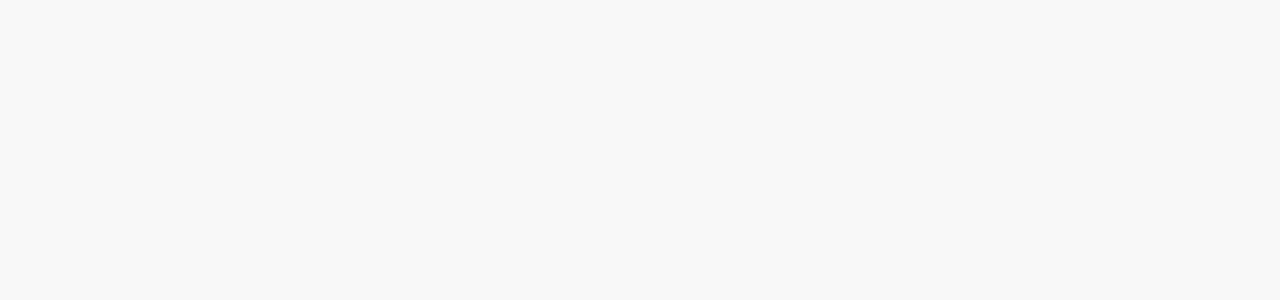
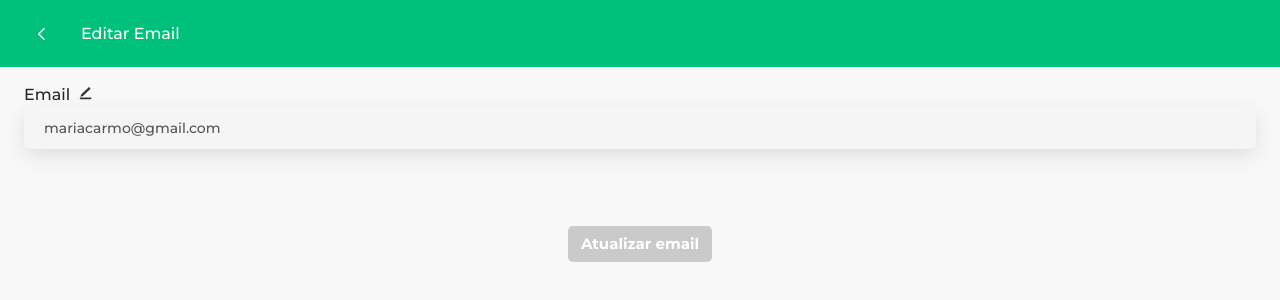
Before and after one commit to DinaX02/Boomerang, a React (Create React App) app: page /edit-email-page in a window 1280 px wide. Before the commit this address had no page. Shown: the top 300 px of the page. Built offline with nearby package versions, Linux system fonts and the light colour scheme.

Commit message:
implementacao definicoes perfil e outros ajustes

```diff
--- a/src/App.js
+++ b/src/App.js
@@ -9,7 +9,7 @@ import ProgressPublish3 from "./components/ProgressPublish/ProgressPublish3";
 import ProgressPublish4 from "./components/ProgressPublish/ProgressPublish4";
 import ProgressPublish5 from "./components/ProgressPublish/ProgressPublish5";
 import Notifications from "./pages/Notifications";
-import EditProfile from "./pages/EditProfile";
+import Settings from "./pages/Settings";
 import OnBoarding from "./pages/OnBoarding";
 import RentDate from "./pages/RentDate";
 import SignUpPage from "./pages/SignUpPage";
@@ -32,6 +32,8 @@ import RecompensasParaAddAmigos from "./pages/RecompensasParaAddAmigos";
 import ConvidarAmigosPage from "./pages/ConvidarAmigosPage";
 import AvaliarAluguerPage from "./pages/AvaliarAluguerPage";
 import VerTudo from "./pages/VerTudo";
+import EditProfile from "./pages/EditProfile";
+import EditEmail from "./pages/EditEmail";
 
 function App() {
 
@@ -50,7 +52,9 @@ function App() {
         <Route path="/article/:id" element={<ArticlePage/>}></Route>
         <Route path="/chat" element={<Chat/>}></Route>
         <Route path="/results" element={<Results />} />
+        <Route path="/settings-page" element={<Settings/>}></Route>
         <Route path="/edit-profile-page" element={<EditProfile/>}></Route>
+        <Route path="/edit-email-page" element={<EditEmail/>}></Route>
         <Route path="/progressPublish-2" element={<ProgressPublish2/>}></Route>
         <Route path="/progressPublish-3" element={<ProgressPublish3/>}></Route>
         <Route path="/progressPublish-4" element={<ProgressPublish4/>}></Route>
--- a/src/components/PreviewValorTotal.js
+++ b/src/components/PreviewValorTotal.js
@@ -101,7 +101,7 @@ const PreviewValorTotal = (props) => {
                             <p style={{ margin: "2px 0px", fontWeight: "bold" }}>Extras</p>
                         </div>
                         {props.OpExtras.map((option) => (
-                                <p style={{ margin: "0"}} className='detalhe'>•{"\u00A0\u00A0\u00A0"}{option}</p>
+                                <p style={{ margin: "0"}} className='detalhe'>•{"\u00A0\u00A0"}{option}</p>
                         ))}
                     </TextInner>
                     <PriceInner>
--- a/src/pages/ConvidarAmigosPage.js
+++ b/src/pages/ConvidarAmigosPage.js
@@ -113,7 +113,7 @@ const ConvidarAmigosPage = () => {
         </p>
 
         <ContainerAddAmigos>
-          <p className="tituloGreenContainer">Partilha o Código Qr</p>
+          <p className="tituloGreenContainer">Partilha o Código QR</p>
           <p className="paraghContainerGreen">
             Partilha com os teus amigos e ajuda a fazer crescer a comunidade
             Boomerang!
--- /dev/null
+++ b/src/pages/EditEmail.js
@@ -0,0 +1,179 @@
+import React, { useState } from 'react';
+import { useNavigate } from 'react-router-dom';
+import styled from "styled-components";
+import Button from '../components/Button';
+import EditarInputIcon from '../assets/icons/editarInput.svg';
+import Header from '../components/Header/Header';
+import Modal from '../components/Modal';
+import Input from '../components/Input';
+
+const EditEmail = () => {
+  const [username, setUsername] = useState("mariacarmo@gmail.com");
+  const [disableUsername, setDisableUsername] = useState(true);
+  const [disableBtn, setDisableBtn] = useState(true);
+  const [fecharModal, setFecharModal] = useState(true);
+  const [alert, setAlert] = useState(false);
+  const navigate = useNavigate();
+
+  const handleClick = () => {
+    navigate('/settings-page');
+  };
+
+  const handleSubmit = (e) => {
+    e.preventDefault();
+  };
+
+  const handleEditUsernameInput = () => {
+    setDisableUsername(false);
+    setDisableBtn(false);
+    setAlert(true);
+  }
+
+
+  const alertHandler = () => {
+    alert ? setFecharModal(false) : navigate(-1);
+  }
+
+  return (
+    <>
+      <Header name="Editar Email" alertHandler={alertHandler} />
+      <EditProfileStyle>
+        <form onSubmit={handleSubmit}>
+
+          <div className='inputsContainer'>
+            <div className='inputContainer'>
+              <div className='inputTitleContainer'>
+                <label htmlFor="username" className='inputTitle'>
+                  Email
+                  <img className="editarInputIcon" src={EditarInputIcon} alt="icon_editar_input" onClick={handleEditUsernameInput} />
+                </label>
+              </div>
+              <Input
+                obrigatorio={true}
+                placeholder=""
+                value={username}
+                onChange={(e) => setUsername(e.target.value)}
+                disabled={disableUsername}
+              />
+            </div>
+
+
+          </div>
+          <div className='btnAtualizarDados'>
+            <Button
+              onClick={handleClick}
+              text="Atualizar email"
+              disable={disableBtn}></Button>
+          </div>
+        </form>
+        <Modal
+          fecharModal={fecharModal}
+          setFecharModal={setFecharModal}
+          alert={alert}
+          message="Se retrocederes agora, vais perder todas as alterações que efetuaste. Descartar edições?"
+        />
+      </EditProfileStyle>
+    </>
+  )
+}
+
+const EditProfileStyle = styled.div`
+          /* padding: 0 24px; */
+          margin: auto;
+          /* display: flex; */
+          /* max-width: 600px; */
+
+        .imagemPerfil {
+          width: 84px;
+          height: 84px;
+          object-fit: cover;
+          border-radius: 50%;
+          // border: 2px solid #343541;
+}
+
+        .containerUserEdit {
+          text-align: center;
+        margin-top: 48px;
+}
+
+        .containerUserEditContent {
+          display: inline-block;
+        position: relative;
+}
+        .editarPerfilIcon {
+          position: absolute;
+        right: 0;
+        width: 18px;
+
+}
+
+        .input {
+        padding: 0.5rem;
+        box-shadow: 0 7px 20px rgba(0, 0, 0, 0.1);
+        border-radius: 5px;
+        outline: none;
+        border: none;
+        font-family: Montserrat;
+        font-size: 14px;
+        width: 100%;
+ }
+        .inputTitle {
+          font-size: 13px;
+        font-weight: 500;
+ }
+        .inputTitleContainer {
+          padding: 0 24px;
+          margin-top: 1rem;
+          display: block;
+        }
+
+        .editarInputIcon{
+          position: relative;
+          bottom: 3px;
+          margin-left: 9px;
+        }
+
+        .inputsContainer {
+          display: flex;
+        flex-wrap: wrap;
+        // width: calc(100% - 48px);
+        width: 100%;
+        position: relative;
+        left: 50%;
+        transform: translateX(-50%);
+ }
+
+        .inputContainer {
+          width: 100%;
+ }
+
+        .btnAtualizarDados {
+          margin-top: 48px;
+          display: flex;
+          justify-content: center;
+          align-items: center;
+ }
+        .biografiaInput {
+          border: none;
+          width: calc(100% - 48px);
+          margin-left: 24px;
+          font-size: 14px;
+          padding-bottom: 0.5rem;
+      }
+      .countCharBiografia{
+        font-size: 12px;
+        color: #888;
+        margin-left: 9px;
+      }
+
+      @media only screen and (min-width: 600px) {
+        .input {
+          font-size: 17px;
+        }
+          .inputTitle {
+            font-size: 16px;
+        }
+      }
+`
+
+export default EditEmail
--- a/src/pages/EditProfile.js
+++ b/src/pages/EditProfile.js
@@ -10,10 +10,8 @@ import Modal from '../components/Modal';
 import Input from '../components/Input';
 
 const EditProfile = () => {
-  const [email, setEmail] = useState("mariacarmo1985@gmail.com");
   const [username, setUsername] = useState("mariacarmo");
   const [password, setPassword] = useState("password_atual");
-  const [disableEmail, setDisableEmail] = useState(true);
   const [disableUsername, setDisableUsername] = useState(true);
   const [disableBiografia, setDisableBiografia] = useState(true);
   const [disablePassword, setDisablePassword] = useState(true);
@@ -35,7 +33,7 @@ const EditProfile = () => {
   }
 
   const handleClick = () => {
-    navigate('/profile-page');
+    navigate('/settings-page');
   };
 
   const handleSubmit = (e) => {
@@ -56,16 +54,11 @@ const EditProfile = () => {
         className='imagemPerfil'
         src={firstImage ? URL.createObjectURL(firstImage) : UserUnknownIcon}
         alt="imagem de perfil"
-        style={!firstImage ? null : { border: '1px solid #343541' }}
+        style={{ border: '1px solid #343541' }}
       />
     );
   };
 
-  const handleEditEmailInput = () => {
-    setDisableEmail(false);
-    setDisableBtn(false);
-    setAlert(true);
-  }
   const handleEditUsernameInput = () => {
     setDisableUsername(false);
     setDisableBtn(false);
@@ -114,31 +107,6 @@ const EditProfile = () => {
           <div className='inputsContainer'>
             <div className='inputContainer'>
               <div className='inputTitleContainer'>
-                <label htmlFor="email" className='inputTitle'>
-                  E-mail
-                  <img className="editarInputIcon" src={EditarInputIcon} alt="icon_editar_input" onClick={handleEditEmailInput} />
-                </label>
-              </div>
-              {/* <input
-                className="input"
-                type="text"
-                id="email"
-                value={email}
-                onChange={(e) => setEmail(e.target.value)}
-                disabled={disableEmail}
-              /> */}
-              <Input
-                obrigatorio={true}
-                placeholder=""
-                value={email}
-                onChange={(e) => setEmail(e.target.value)}
-                disabled={disableEmail}
-              />
-            </div>
-
-
-            <div className='inputContainer'>
-              <div className='inputTitleContainer'>
                 <label htmlFor="username" className='inputTitle'>
                   Nome de utilizador
                   <img className="editarInputIcon" src={EditarInputIcon} alt="icon_editar_input" onClick={handleEditUsernameInput} />
@@ -161,7 +129,7 @@ const EditProfile = () => {
               />
             </div>
             <div className='inputContainer'>
-              <div className='inputTitleContainer'>
+              <div className='inputTitleContainer' style={{marginTop: "0"}}>
                 <label htmlFor="biografia" className='inputTitle'>
                   Biografia
                   <img className="editarInputIcon" src={EditarInputIcon} alt="icon_editar_input" onClick={handleEditBiografiaInput} />
@@ -185,16 +153,6 @@ const EditProfile = () => {
                   <img className="editarInputIcon" src={EditarInputIcon} alt="icon_editar_input" onClick={handleEditPasswordInput} />
                 </label>
               </div>
-              {/* <input
-                className="input"
-                type="password"
-                id="password"
-                value={password}
-                onChange={(e) => {
-                  setPassword(e.target.value);
-                }}
-                disabled={disablePassword}
-              /> */}
               <Input
                 obrigatorio={true}
                 type="password"
@@ -208,7 +166,7 @@ const EditProfile = () => {
           <div className='btnAtualizarDados'>
             <Button
               onClick={handleClick}
-              text="Atualizar dados"
+              text="Atualizar perfil"
               disable={disableBtn}></Button>
           </div>
         </form>
@@ -312,6 +270,10 @@ const EditProfileStyle = styled.div`
         margin-left: 9px;
       }
 
+      .textErroObrigatorio{
+        margin-bottom: 0;
+      }
+
       @media only screen and (min-width: 600px) {
         .input {
           font-size: 17px;
--- a/src/pages/Homepage.js
+++ b/src/pages/Homepage.js
@@ -20,6 +20,8 @@ const Homepage = () => {
   // const [showLoginRegistar, setShowLoginRegistar] = useState(true);
 
   useEffect(() => {
+    // dar reset ao scroll quando se entrar aqui :)
+    window.scrollTo(0, 0);
     if (window.innerWidth < 600) {
 
       if (localStorage.getItem("redirect")) {//entrado antes
--- /dev/null
+++ b/src/pages/Settings.js
@@ -0,0 +1,146 @@
+import React, { useEffect, useState } from "react";
+import { Link } from "react-router-dom";
+import styled from "styled-components";
+import ArrowForwardIosRoundedIcon from '@mui/icons-material/ArrowForwardIosRounded';
+import Header from "../components/Header/Header";
+import Modal from "../components/Modal";
+
+const Profile = () => {
+  const [fecharModal, setFecharModal] = useState(true);
+
+  useEffect(() => {
+    // dar reset ao scroll quando se entrar aqui :)
+    window.scrollTo(0, 0);
+  }, []);
+
+  const apagarContaHandler = () => {
+    setFecharModal(false);
+  }
+
+  return (
+    <div>
+      <Modal
+        fecharModal={fecharModal}
+        setFecharModal={setFecharModal}
+        message="Tens a certeza que queres apagar a tua conta?"
+        alert={true}
+      />
+      <Header name="Definições" />
+
+      <ProfileStyle>
+
+        <div className="icondiv">
+          <Link to={"/edit-profile-page"}>
+            <div className="iconitem">
+              <div className="profiletext">
+                <p>Editar perfil</p>
+              </div>
+              <ArrowForwardIosRoundedIcon
+                alt="avançar"
+                className="seta"
+              ></ArrowForwardIosRoundedIcon>
+            </div>
+          </Link>
+          <hr></hr>
+          <Link to={"/edit-email-page"}>
+            <div className="iconitem">
+              <div className="profiletext">
+                <p>Alterar email</p>
+              </div>
+              <ArrowForwardIosRoundedIcon
+                alt="avançar"
+                className="seta"
+              ></ArrowForwardIosRoundedIcon>
+            </div>
+          </Link>
+          <hr></hr>
+          <div className="iconitem" onClick={apagarContaHandler}>
+            <div className="profiletext">
+              <p>Apagar conta</p>
+            </div>
+            <ArrowForwardIosRoundedIcon
+              alt="avançar"
+              className="seta"
+            ></ArrowForwardIosRoundedIcon>
+          </div>
+        </div>
+      </ProfileStyle>
+    </div>
+  );
+};
+
+const ProfileStyle = styled.div`
+  display: flex;
+  justify-content: center;
+  flex-direction: column;
+  overflow-y: scroll;
+  padding-bottom: 120px;
+
+  a {
+    color: black;
+    text-decoration: none;
+  }
+
+  .setaprofile {
+    width: 20px;
+  }
+  .fontsizeadjust {
+    font-size: 14px;
+  }
+  .icon {
+    width: 28px;
+    height: 20px;
+    margin-right: 30px;
+    margin-left: 25px;
+  }
+  .seta {
+    width: 18px;
+    height: 15px;
+  }
+
+.profiletext{
+
+  .username{
+    font-weight: bold;
+  }
+  p{
+    margin: 0;
+  }
+  text-align: left;
+  width: 55%;
+  margin-right: calc(30px + 28px + 30px + 1px); //conta para a distancia ficar igual à distancia com icone
+  margin-left: 24px;
+}
+
+  .title {
+    margin-top: 35px;
+    font-weight: bold;
+    padding-left: 25px;
+    font-size: 14px;
+    font-weight: bold;
+  }
+
+  .icondiv {
+    margin-left: 24px;
+    margin-right: 24px;
+    margin-top: 24px;
+    padding-top: 20px;
+    padding-bottom: 20px;
+    filter: drop-shadow(0px 4px 4px rgba(0, 0, 0, 0.09));
+    display: flex;
+    flex-direction: column;
+    background-color: white;
+    border-radius: 5px;
+    justify-content: center;
+    font-size: 13px;
+    font-weight: 400;
+  }
+
+  .iconitem {
+    display: flex;
+    flex-direction: row;
+    align-items: center;
+  }
+`;
+
+export default Profile;
--- a/src/pages/Vouchers.js
+++ b/src/pages/Vouchers.js
@@ -1,7 +1,6 @@
 import React from "react";
 import Header from "../components/Header/Header";
 import Notification from "../components/Notification";
-import MenuMobile from "../components/MenuMobile";
 import styled from "styled-components";
 import nothingimg from "../assets/menumobile/notificationsbtn.svg";
 import { useSelector } from "react-redux";
@@ -32,7 +31,6 @@ const Vouchers = () => {
 </div>        </div>
           )}
       </VouchersDiv>
-      <MenuMobile></MenuMobile>
     </div>
   );
 };
```
Also changed, not shown: src/pages/Profile_v2.js (+14 -9 lines), src/pages/VerTudo.js (+6 -6 lines), src/assets/icons/user_unknown.svg.
